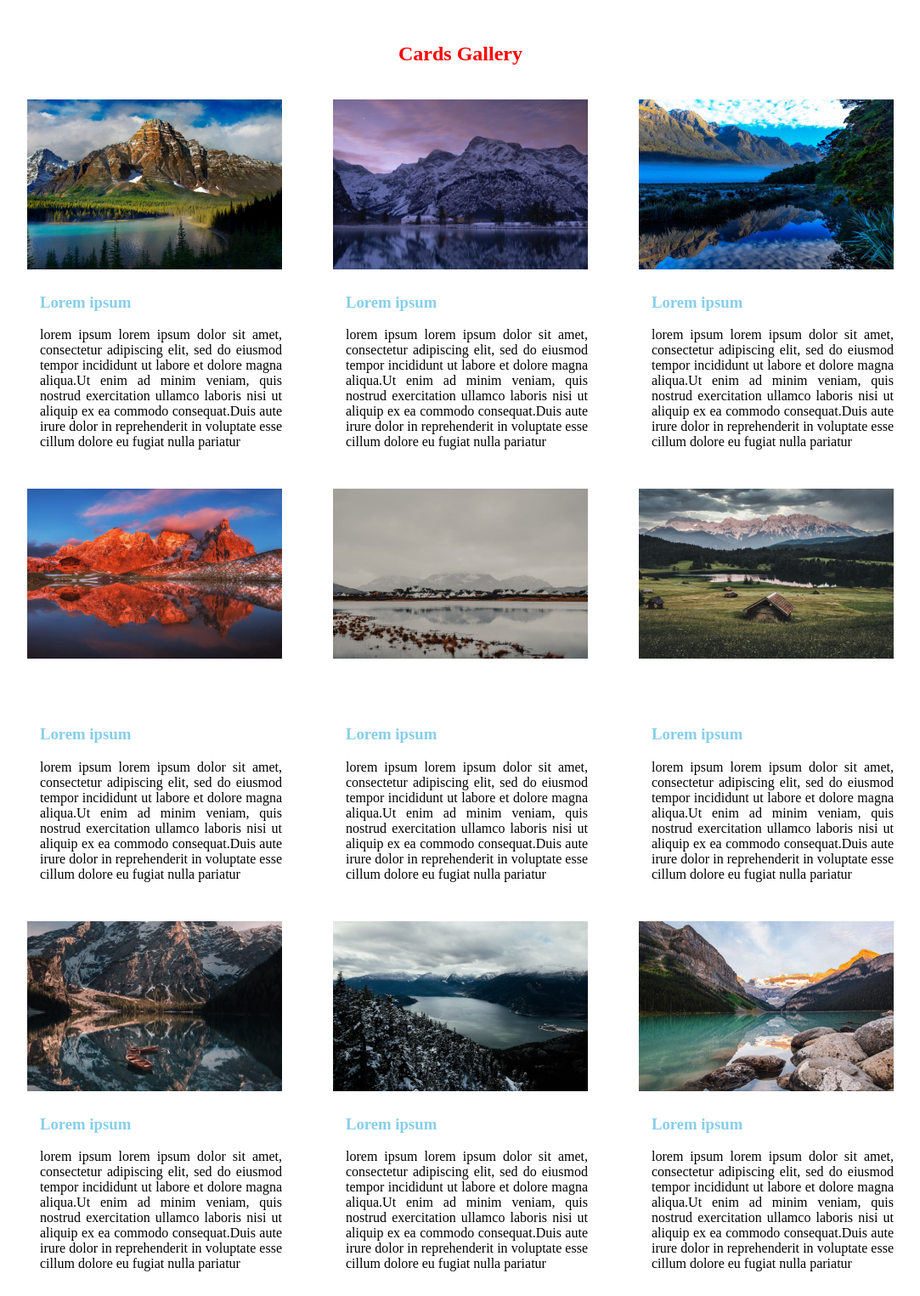
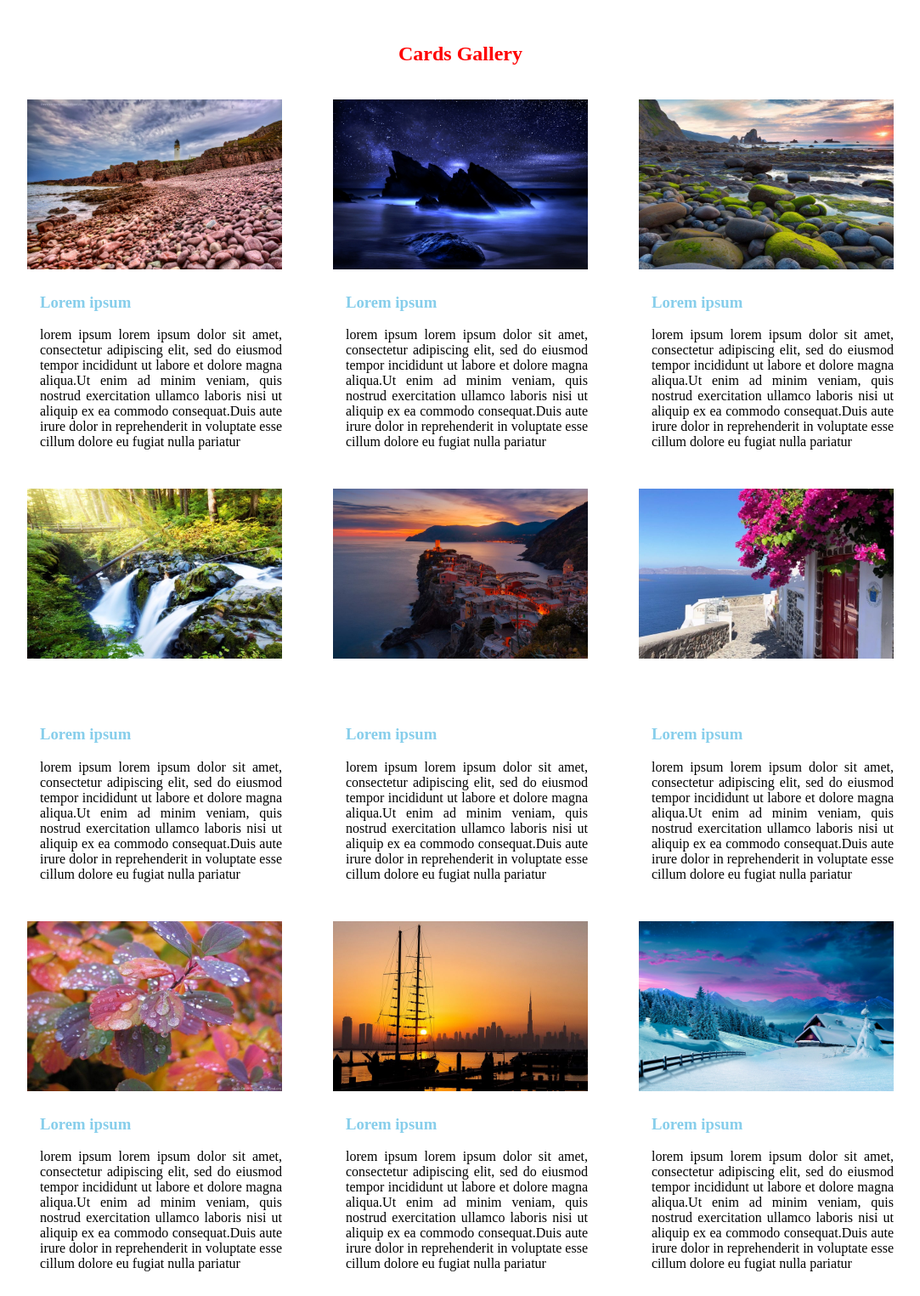
Before and after one commit to TarikPasalic7/Basic-gallery, a plain HTML site: page src/index.html in a window 1280 px wide. Shown: the whole page at 85% size, without its empty margins (98-1181 px from the left). Drawn offline with Linux system fonts and the light colour scheme.

Commit message:
gallery 1

```diff
--- a/src/index.html
+++ b/src/index.html
@@ -9,7 +9,7 @@
 
         <div class="row">
             <div class="column">
-                <a class="link" href="../photos/beautiful_scenery_mountains_lake_nature_93318_800x600.jpg" target="_blank"> <img  width="300" height="200"  src="../photos/beautiful_scenery_mountains_lake_nature_93318_800x600.jpg" alt="Mountain lake">  </a>
+                <a class="link" href="../photos/QnJWTx.jpg" target="_blank"> <img  width="300" height="200"  src="../photos/QnJWTx.jpg" alt="pic 1">  </a>
                 <div class="divtext">
                     <h3 class="naslov2">Lorem ipsum</h3>
                     <p class="text">
@@ -23,7 +23,7 @@
 
             </div>
             <div class="column">
-                <a href="../photos/mountains_lake_dusk_156676_800x600.jpg" class="link"> <img  width="300" height="200"  src="../photos/mountains_lake_dusk_156676_800x600.jpg" alt="Mountains lake dusk"> </a>
+                <a href="../photos/apfeMi.jpg" class="link"> <img  width="300" height="200"  src="../photos/apfeMi.jpg" alt="pic 2"> </a>
 
                 <div class="divtext" >
                     <h3 class="naslov2">Lorem ipsum</h3>
@@ -37,7 +37,7 @@
 
             </div>
             <div class="column">
-                <a href="../photos/mountains_lake_fog_152371_800x600.jpg" class="link"> <img  width="300" height="200"  src="../photos/mountains_lake_fog_152371_800x600.jpg" alt="Mountains lake fog"></a>
+                <a href="../photos/beautiful-nature-rocks-8k-wallpaper-800x600.jpg" class="link"> <img  width="300" height="200"  src="../photos/beautiful-nature-rocks-8k-wallpaper-800x600.jpg" alt="pic 3"></a>
 
                 <div class="divtext">
                     <h3 class="naslov2">Lorem ipsum</h3>
@@ -58,7 +58,7 @@
 
 
         <div class="column">
-            <a href="../photos/mountains_lake_house_146942_800x600.jpg" class="link"> <img  width="300" height="200"  src="../photos/mountains_lake_house_146942_800x600.jpg" alt="Lake House"> </a>
+            <a href="../photos/bigstock-Sol-Duc-waterfall-30635225-1.jpg" class="link"> <img  width="300" height="200"  src="../photos/bigstock-Sol-Duc-waterfall-30635225-1.jpg" alt="pic 4"> </a>
 
             <div class="divtext" style="margin-top: 50px;">
                 <h3 class="naslov2">Lorem ipsum</h3>
@@ -71,7 +71,7 @@
             </div>
         </div>
         <div class="column">
-            <a href="../photos/mountains_lake_houses_138653_800x600.jpg" class="link"> <img  width="300" height="200"  src="../photos/mountains_lake_houses_138653_800x600.jpg" alt="Lake Houses"> </a>
+            <a href="../photos/beautiful-town-4k-wallpapers-800x600.jpg" class="link"> <img  width="300" height="200"  src="../photos/beautiful-town-4k-wallpapers-800x600.jpg" alt="pic 5"> </a>
             <div class="divtext" style="margin-top: 50px;">
                 <h3 class="naslov2">Lorem ipsum</h3>
                 <p class="text">
@@ -84,7 +84,7 @@
 
         </div>
         <div class="column">
-            <a href="../photos/mountains_lake_houses_193942_800x600.jpg" class="link"> <img  width="300" height="200"  src="../photos/mountains_lake_houses_193942_800x600.jpg" alt="Lake Houses"> </a>
+            <a href="../photos/IMG_1368-min-800x600.jpg" class="link"> <img  width="300" height="200"  src="../photos/IMG_1368-min-800x600.jpg" alt="pic 6"> </a>
 
             <div class="divtext" style="margin-top: 50px;" >
                 <h3 class="naslov2">Lorem ipsum</h3>
@@ -102,7 +102,7 @@
     </div>
     <div class="row">
         <div class="column">
-            <a href="../photos/mountains_lake_landscape_142114_800x600.jpg" class="link" ><img  width="300" height="200" src="../photos/mountains_lake_landscape_142114_800x600.jpg" alt="Lake landscape"> </a>
+            <a href="../photos/rain.jpg" class="link" ><img  width="300" height="200" src="../photos/rain.jpg" alt="pic 7"> </a>
             <div class="divtext">
                 <h3 class="naslov2">Lorem ipsum</h3>
                 <p class="text">
@@ -114,7 +114,7 @@
             </div>
         </div>
         <div class="column">
-            <a href="../photos/mountains_lake_landscape_161345_800x600.jpg" class="link" ><img  width="300" height="200" src="../photos/mountains_lake_landscape_161345_800x600.jpg" alt="Lake landscape"></a>
+            <a href="../photos/reader-picture_173151a276f_original-ratio.jpg" class="link" ><img  width="300" height="200" src="../photos/reader-picture_173151a276f_original-ratio.jpg" alt="pic 8"></a>
             <div class="divtext">
                 <h3 class="naslov2">Lorem ipsum</h3>
                 <p class="text">
@@ -126,7 +126,7 @@
             </div>
         </div>
         <div class="column">
-            <a href="../photos/mountains_lake_water_195479_800x600.jpg" class="link"><img width="300" height="200"  src="../photos/mountains_lake_water_195479_800x600.jpg" alt="mountains lake water"></a>
+            <a href="../photos/Winter_Sky_Scenery_Fence_459260.jpg" class="link"><img width="300" height="200"  src="../photos/Winter_Sky_Scenery_Fence_459260.jpg" alt="pic 9"></a>
             <div class="divtext">
                 <h3 class="naslov2">Lorem ipsum</h3>
                 <p class="text">
```
Also changed, not shown: photos/IMG_1368-min-800x600.jpg (added), photos/QnJWTx.jpg (added), photos/Winter_Sky_Scenery_Fence_459260.jpg (added), photos/apfeMi.jpg (added), photos/beautiful-nature-rocks-8k-wallpaper-800x600.jpg (added), photos/beautiful-town-4k-wallpapers-800x600.jpg (added), photos/beautiful_scenery_mountains_lake_nature_93318_800x600.jpg (deleted), photos/bigstock-Sol-Duc-waterfall-30635225-1.jpg (added), photos/mountains_lake_dusk_156676_800x600.jpg (deleted), photos/mountains_lake_fog_152371_800x600.jpg (deleted), photos/mountains_lake_house_146942_800x600.jpg (deleted), photos/mountains_lake_houses_138653_800x600.jpg (deleted), photos/mountains_lake_houses_193942_800x600.jpg (deleted), photos/mountains_lake_landscape_142114_800x600.jpg (deleted), 4 more files.
